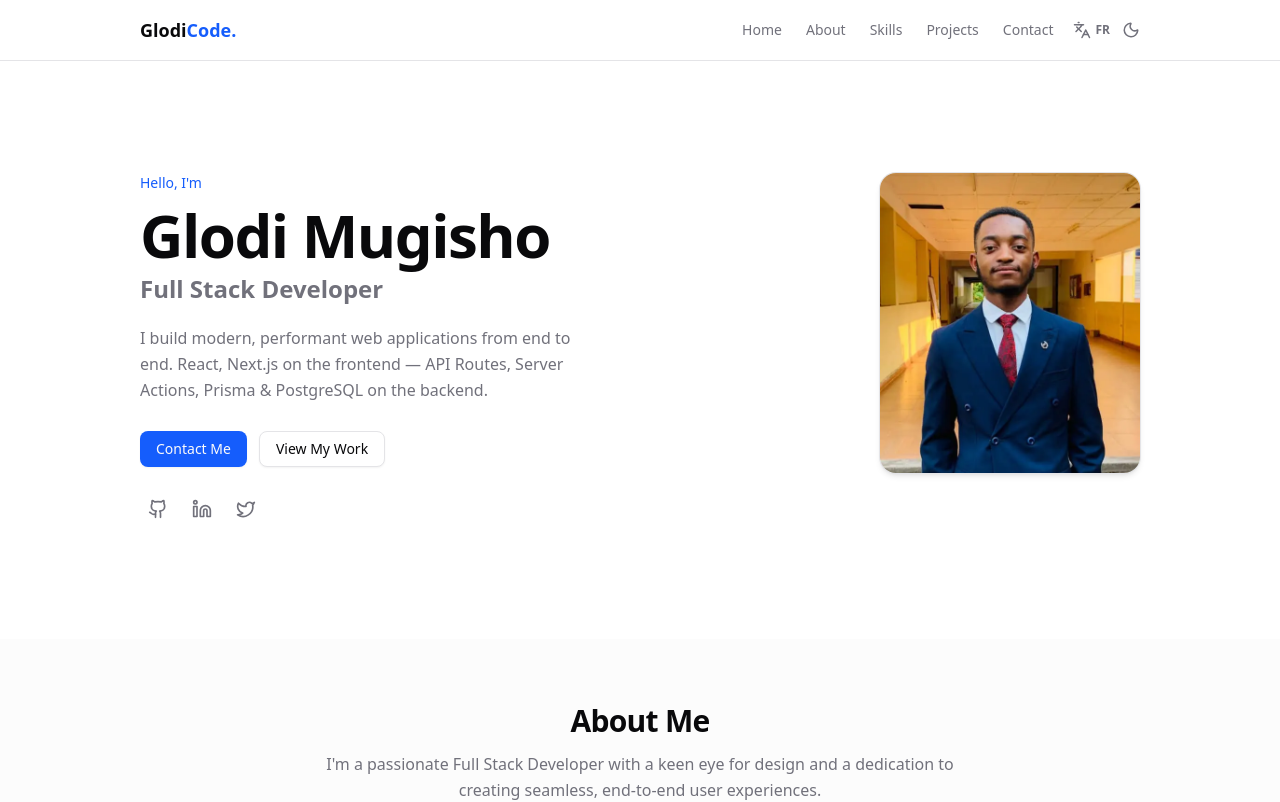
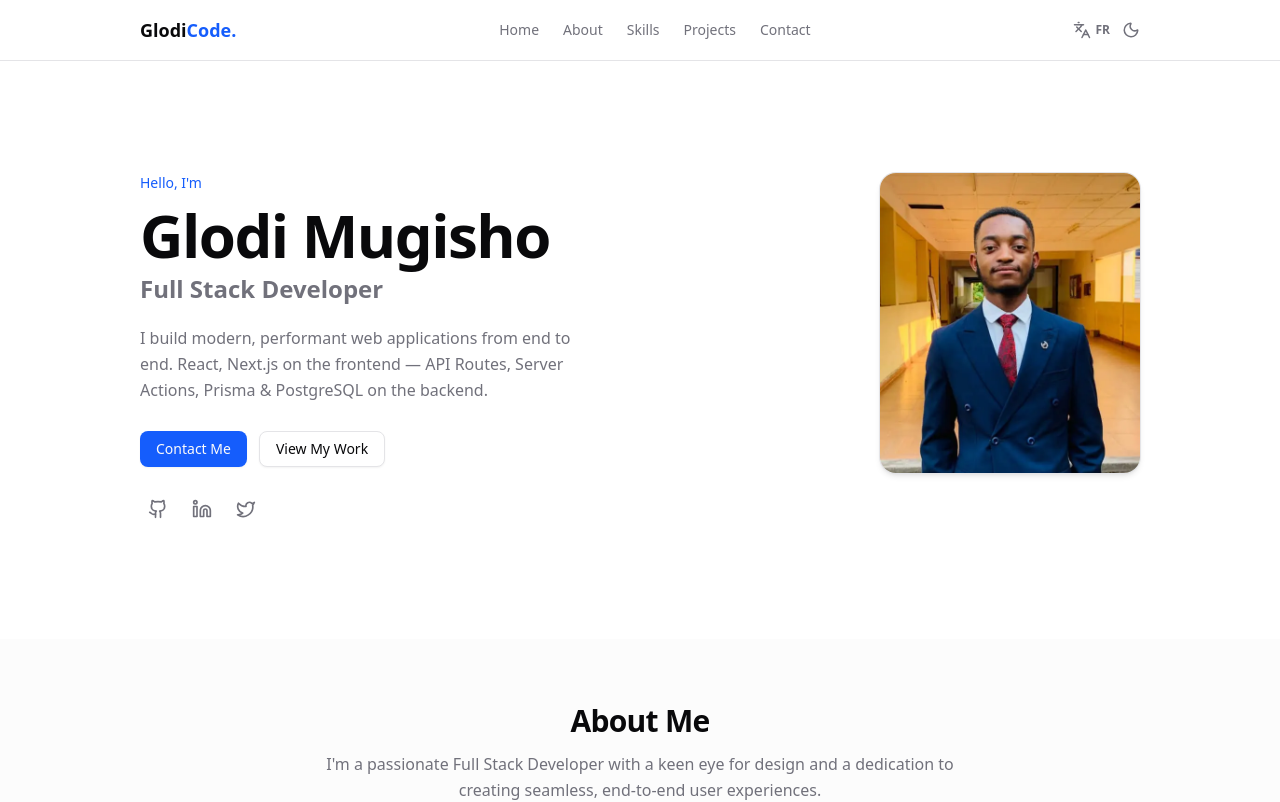
Before and after one commit to glodimugisho001/Glodi-Code-Website, a React (Vite) app: page / in a window 1280 px wide. Shown: the top 802 px of the page. Built offline with nearby package versions, Linux system fonts and the light colour scheme.

Commit message:
change nav spacing

```diff
--- a/src/components/Navbar.jsx
+++ b/src/components/Navbar.jsx
@@ -40,8 +40,6 @@ export default function Navbar() {
         <a href="#acceuil" className="text-lg font-bold" translate="no">
           Glodi<span className="text-blue-600 dark:text-blue-400">Code.</span>
         </a>
-
-        <div className="flex items-center gap-5">
         <nav className="hidden md:flex">
           <ul className="flex gap-6 text-sm font-medium text-muted-foreground">
             {navLinks.map(({ label, href }) => (
@@ -82,7 +80,6 @@ export default function Navbar() {
           </button>
         </div>
       </div>
-      </div>
 
       <AnimatePresence>
         {menuIsOpen && (
```
Also changed, not shown: 1 other file (tests, documents, lock files or other folders). Lines whose indentation alone changed are shown as unchanged.
